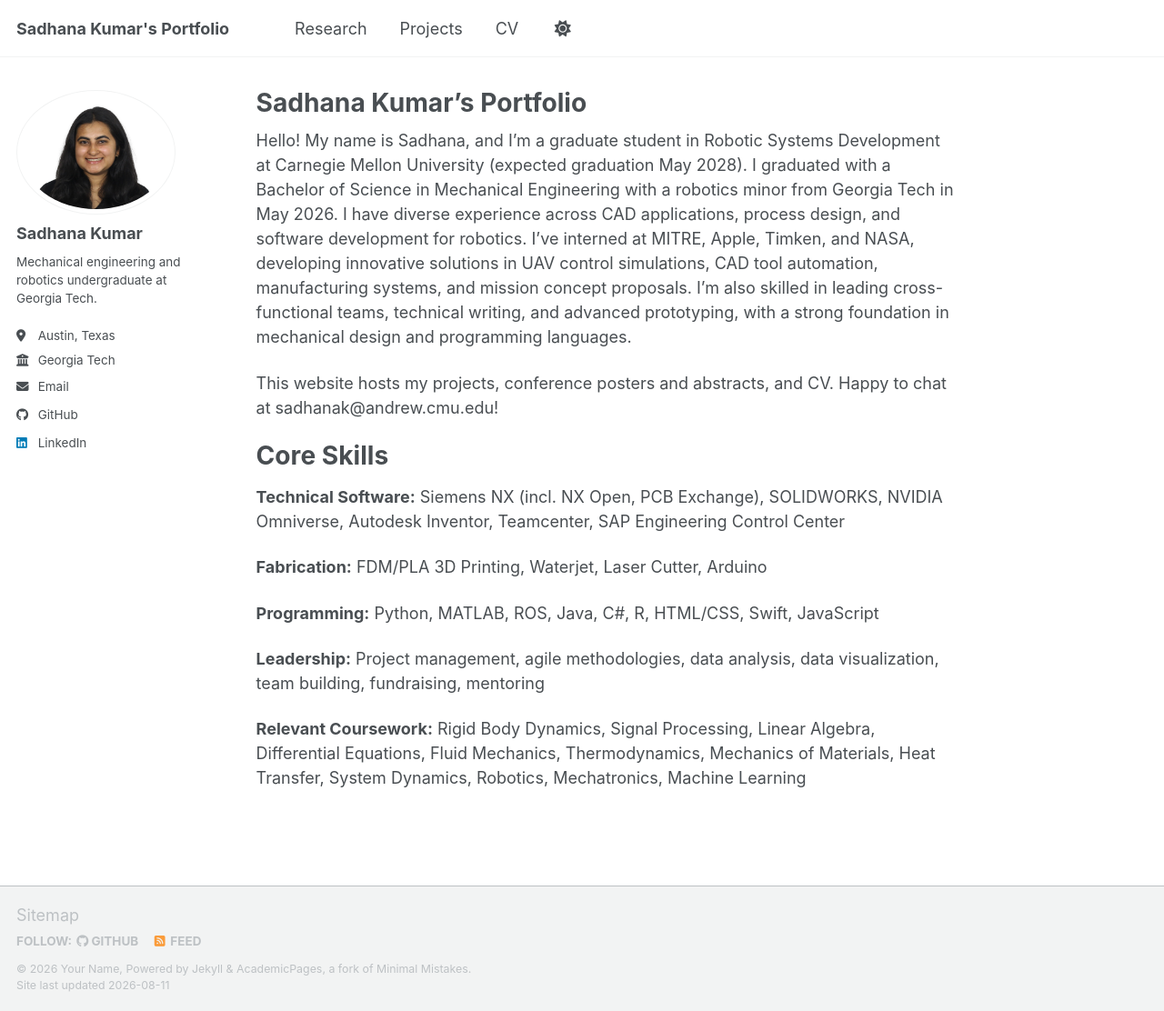
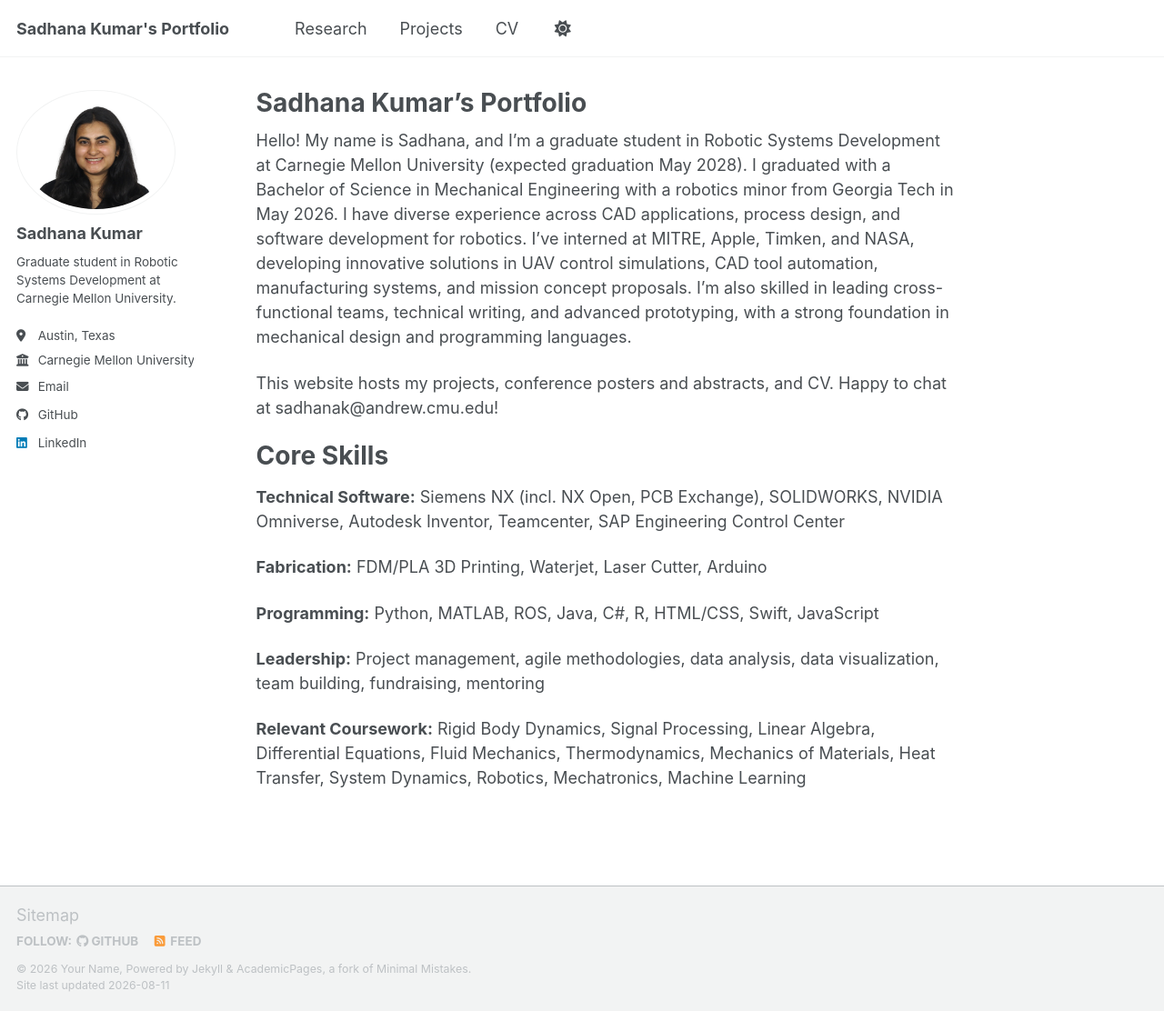
Before and after one commit to s-kumar72/s-kumar72.github.io, a Jekyll site: the page built from _pages/about.md, in a window 1280 px wide and 1112 px high. Shown: the whole window at 91% size. Built offline with Jekyll 4.4.1, drawn with Linux system fonts in a browser that asks for light colours; a script bundle is joined from its source files by our own code; library files that are not in the unit come from our copies.

Commit message:
Update _config.yml

```diff
--- a/_config.yml
+++ b/_config.yml
@@ -26,9 +26,9 @@ author:
   avatar           : "sadhana-headshot.jpg"
   name             : "Sadhana Kumar"
   pronouns         : # example: "she/her"
-  bio              : "Mechanical engineering and robotics undergraduate at Georgia Tech."
+  bio              : "Graduate student in Robotic Systems Development at Carnegie Mellon University."
   location         : "Austin, Texas"
-  employer         : "Georgia Tech"
+  employer         : "Carnegie Mellon University"
   uri              : # URL
   email            : "kumarsadhana75@gmail.com"
 
```
